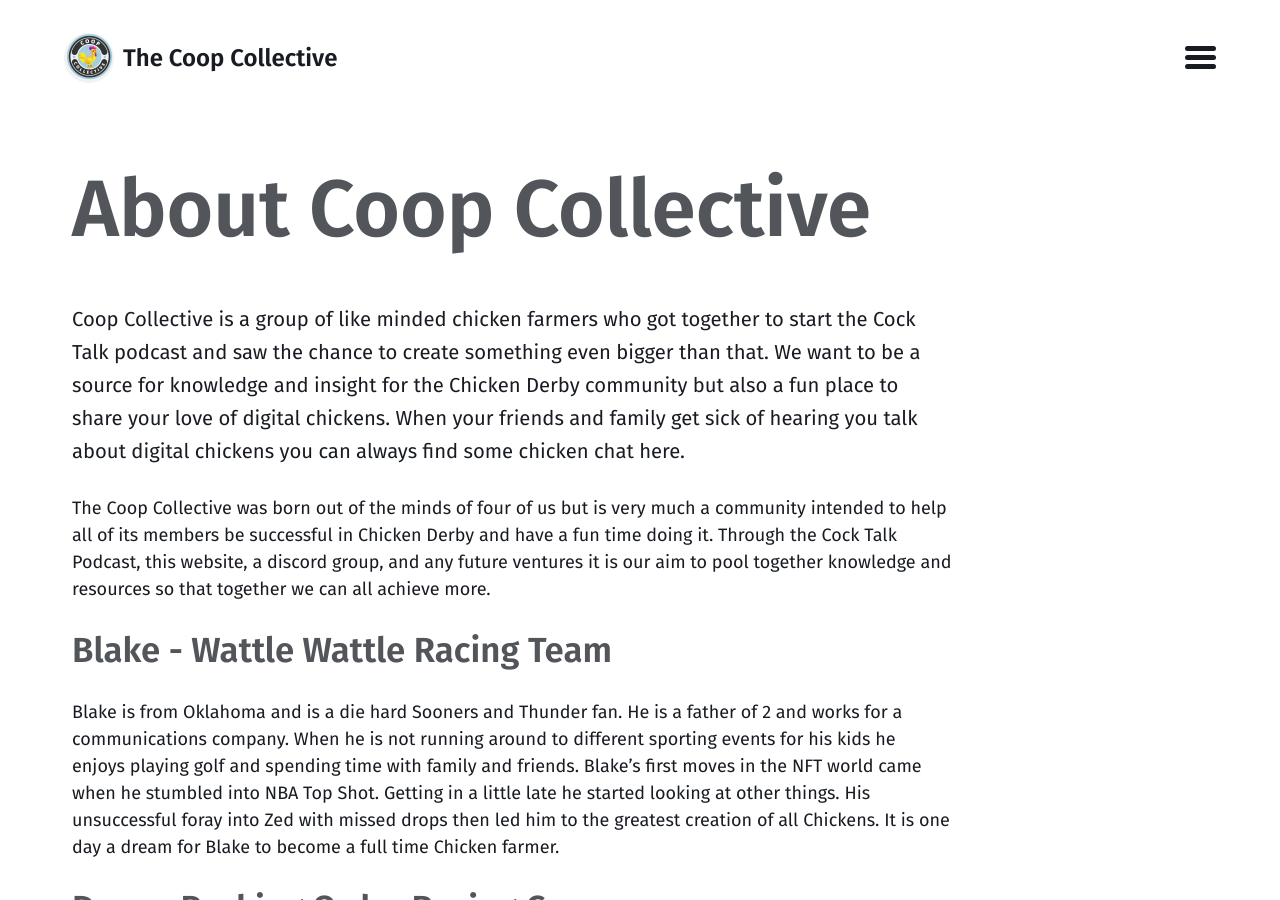
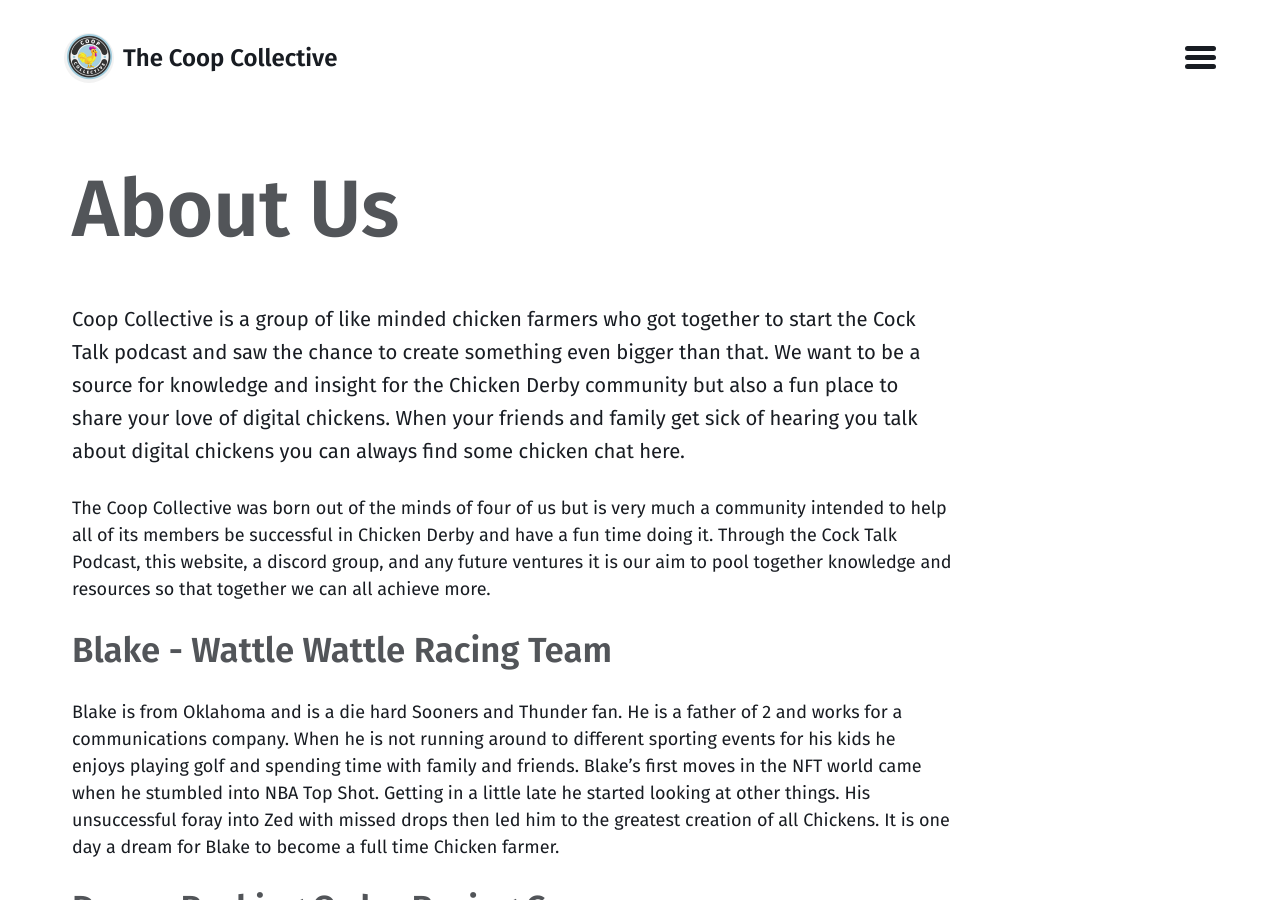
Before and after one commit to CoopCollective/coopcollective.github.io, a Jekyll site: the page built from about.md, in a window 1280 px wide and 900 px high. Built offline with Jekyll 4.4.1, drawn with Linux system fonts in a browser that asks for light colours.

Commit message:
fix title of about page

```diff
--- a/about.md
+++ b/about.md
@@ -1,5 +1,5 @@
 ---
-title: "About Coop Collective"
+title: "About Us"
 layout: about
 ---
 
```
